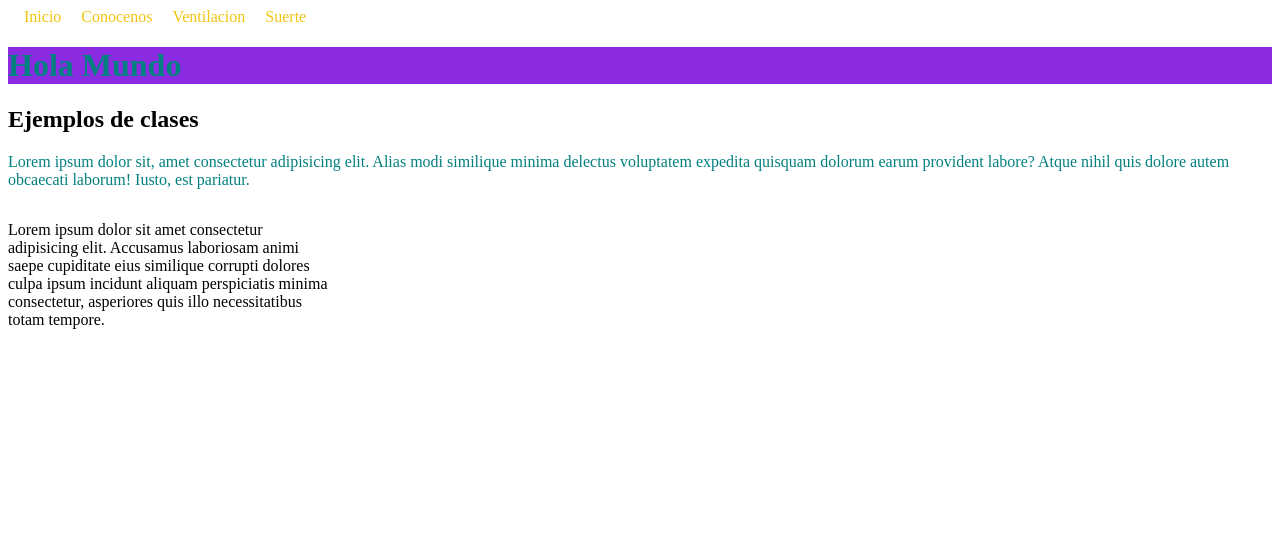
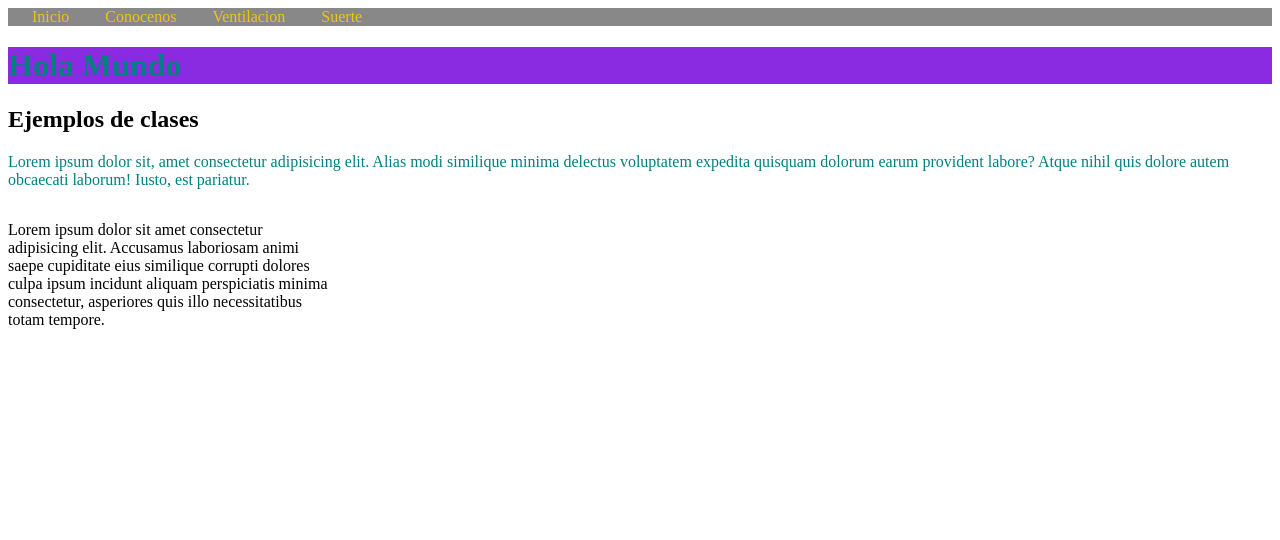
Before and after one commit to Pattov/clases, a PHP site: page / in a window 1280 px wide. Shown: the top 540 px of the page. Run offline with PHP 8.4, Linux system fonts and the light colour scheme.

Commit message:
acabado T4

```diff
--- a/LM/introcss/Index.html/css/style.css
+++ b/LM/introcss/Index.html/css/style.css
@@ -8,6 +8,7 @@ h1{
 .rojo{
     color: teal;
 }
+
 /*IMAGENES*/
 .Otro{
     display: inline-block;/*con esto esta en linea pero se ve la imagen, no sale cortada*/
@@ -22,15 +23,26 @@ a  {
     text-decoration: none;
     color: #F1C40F;
 }
+/*pasar el ratón por encima*/
+a:hover, .menuItem:hover {
+    background-color: #F1C40F;
+    color: #888888;
+}
 .menu{
     /*quitar margem*/
     margin: 0;
     /*borde*/
     padding: 0;
+    /*Poner fondo*/
+    background-color: #888888;
 }
 .menuItem{
     /*Quitar la lista y ponerle en linea*/
     display: inline;
     /*poner margen*/
     margin-left: 1rem;
+    padding: .25rem 0.5rem;
+    /*poner fondo*/
+    /*background-color: #222;*/
+
 }
```
